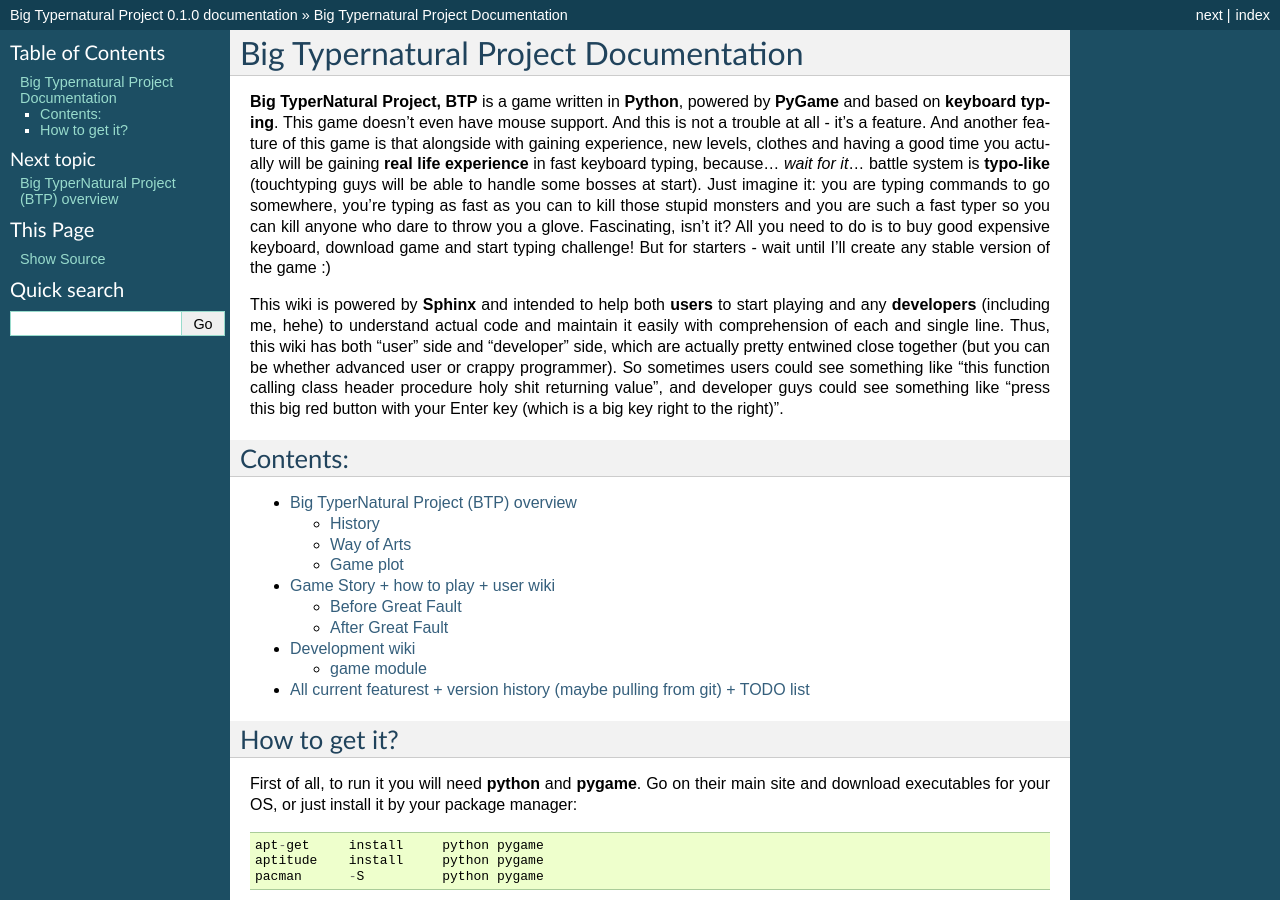
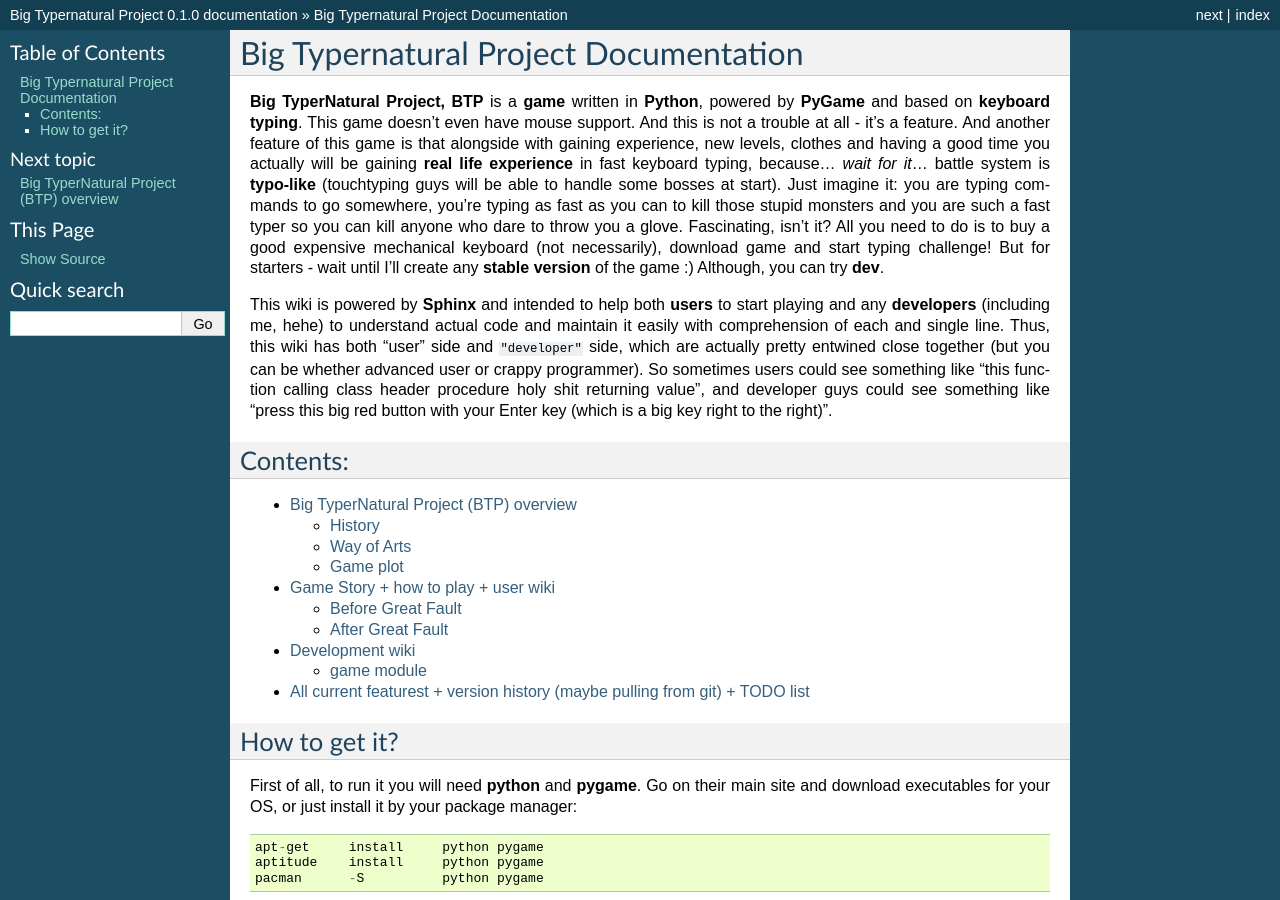
Before and after one commit to ewancoder/btp, a Sphinx documentation site: the page built from Documentation/index.rst, in a window 1280 px wide and 900 px high. Built offline with Sphinx 7.4.7, drawn with Linux system fonts in a browser that asks for light colours.

Commit message:
Added some bold styling to the text in the index

```diff
--- a/Documentation/index.rst
+++ b/Documentation/index.rst
@@ -1,9 +1,9 @@
 Big Typernatural Project Documentation
 **************************************
 
-**Big TyperNatural Project, BTP** is a game written in **Python**, powered by **PyGame** and based on **keyboard typing**. This game doesn't even have mouse support. And this is not a trouble at all - it's a feature. And another feature of this game is that alongside with gaining experience, new levels, clothes and having a good time you actually will be gaining **real life experience** in fast keyboard typing, because... *wait for it*... battle system is **typo-like** (touchtyping guys will be able to handle some bosses at start). Just imagine it: you are typing commands to go somewhere, you're typing as fast as you can to kill those stupid monsters and you are such a fast typer so you can kill anyone who dare to throw you a glove. Fascinating, isn't it? All you need to do is to buy good expensive keyboard, download game and start typing challenge! But for starters - wait until I'll create any stable version of the game :)
+**Big TyperNatural Project, BTP** is a **game** written in **Python**, powered by **PyGame** and based on **keyboard typing**. This game doesn't even have mouse support. And this is not a trouble at all - it's a feature. And another feature of this game is that alongside with gaining experience, new levels, clothes and having a good time you actually will be gaining **real life experience** in fast keyboard typing, because... *wait for it*... battle system is **typo-like** (touchtyping guys will be able to handle some bosses at start). Just imagine it: you are typing commands to go somewhere, you're typing as fast as you can to kill those stupid monsters and you are such a fast typer so you can kill anyone who dare to throw you a glove. Fascinating, isn't it? All you need to do is to buy a good expensive mechanical keyboard (not necessarily), download game and start typing challenge! But for starters - wait until I'll create any **stable version** of the game :) Although, you can try **dev**.
 
-This wiki is powered by **Sphinx** and intended to help both **users** to start playing and any **developers** (including me, hehe) to understand actual code and maintain it easily with comprehension of each and single line. Thus, this wiki has both "user" side and "developer" side, which are actually pretty entwined close together (but you can be whether advanced user or crappy programmer). So sometimes users could see something like "this function calling class header procedure holy shit returning value", and developer guys could see something like "press this big red button with your Enter key (which is a big key right to the right)".
+This wiki is powered by **Sphinx** and intended to help both **users** to start playing and any **developers** (including me, hehe) to understand actual code and maintain it easily with comprehension of each and single line. Thus, this wiki has both "user" side and ``"developer"`` side, which are actually pretty entwined close together (but you can be whether advanced user or crappy programmer). So sometimes users could see something like "this function calling class header procedure holy shit returning value", and developer guys could see something like "press this big red button with your Enter key (which is a big key right to the right)".
 
 Contents:
 =========
```
